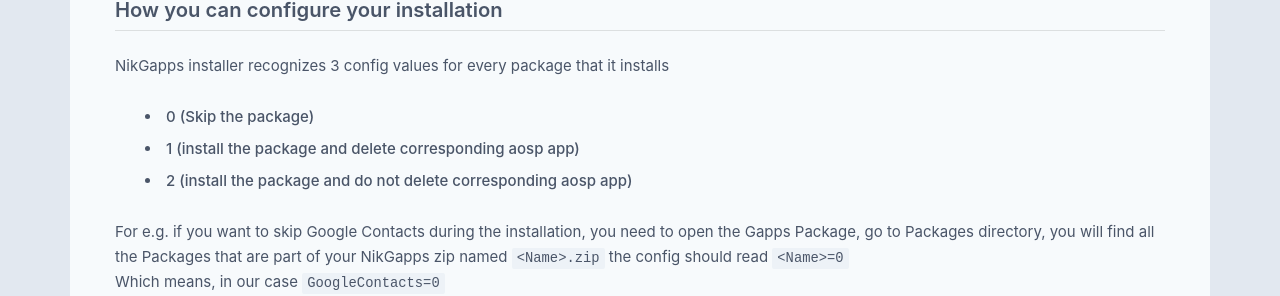
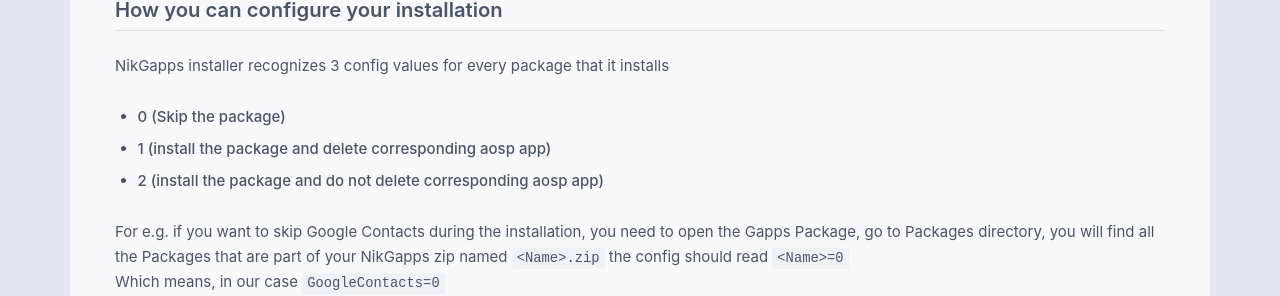
Before and after one commit to nikgapps/nikgapps.github.io, a Jekyll site: the page built from _posts/2020-06-07-NikGapps-Config.md, in a window 1280 px wide. Shown: the part 852-1148 px from the top of the page. Built offline with Jekyll 4.4.1, drawn with Linux system fonts in a browser that asks for light colours; some web fonts are replaced; comment, search, counter and statistics services are not loaded.

Commit message:
blog layout improvements

```diff
--- a/_sass/pages/_blog.scss
+++ b/_sass/pages/_blog.scss
@@ -142,8 +142,8 @@
 		}
 
 		ul {
-			list-style: disc inside;
-			padding-left: 2rem;
+			list-style: disc outside;
+			padding-left: 1.5rem;
 		}
 
 		li {
```
